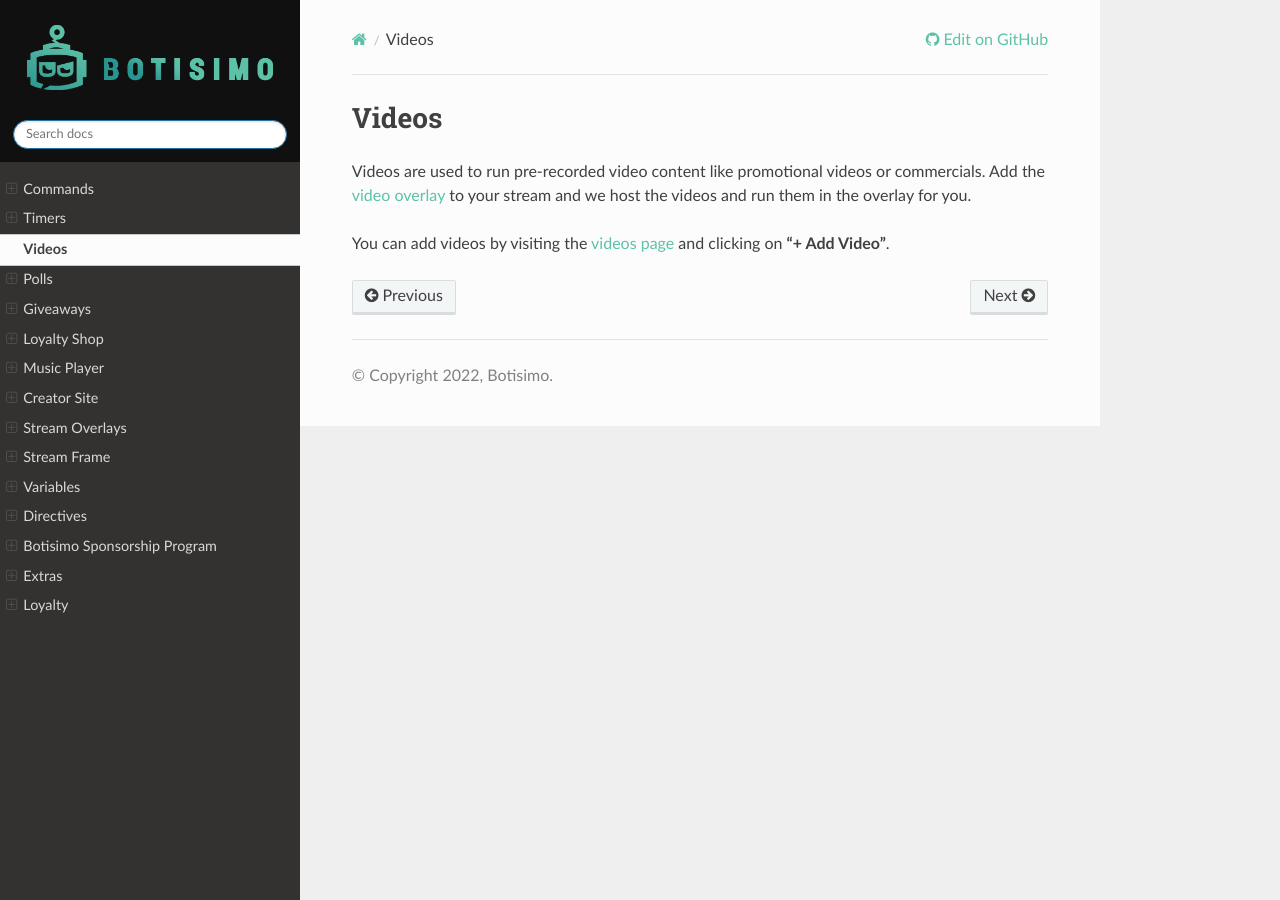
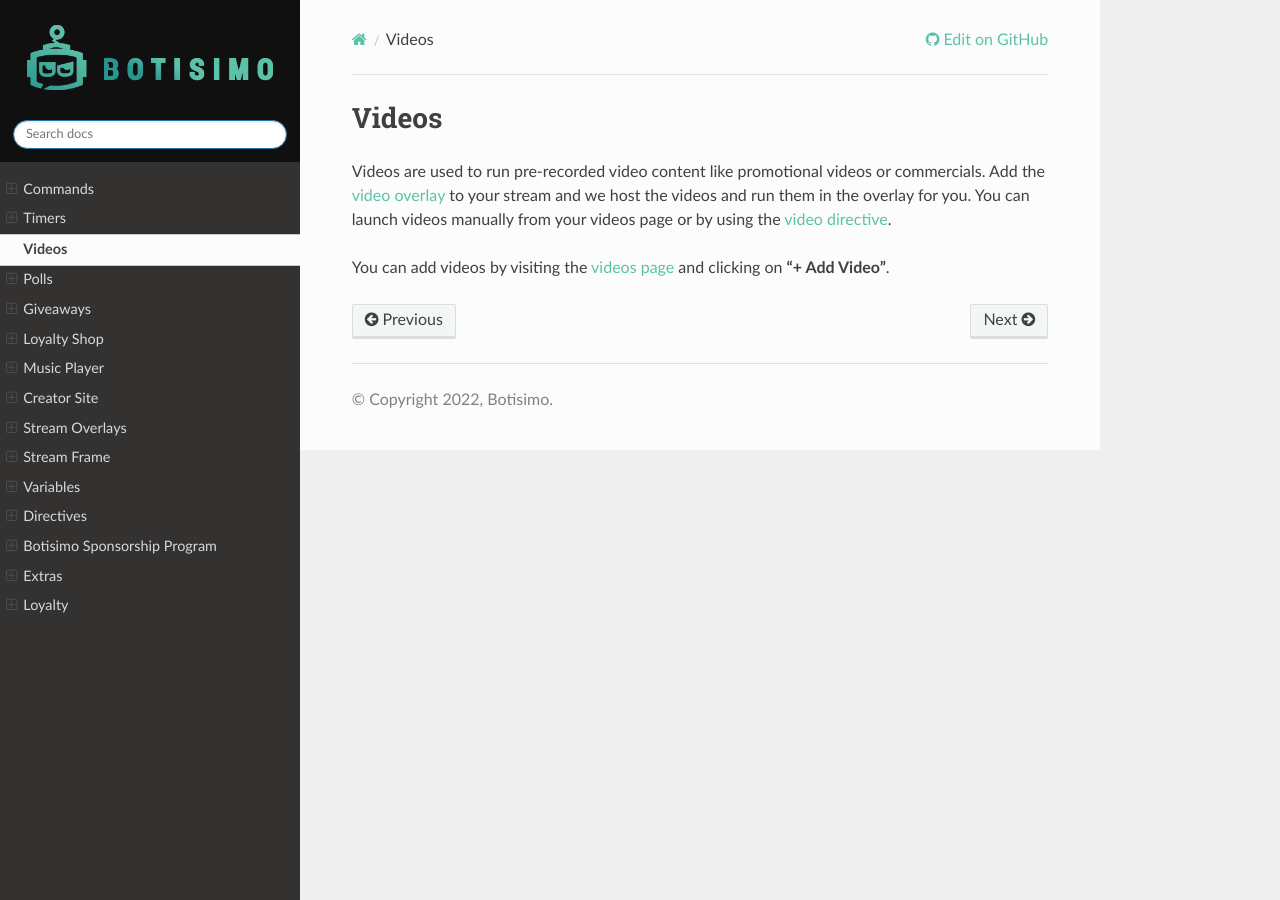
Before and after one commit to botisimo/botisimo-documentation, a Sphinx documentation site: the page built from docs/videos/index.rst, in a window 1280 px wide. Built offline with Sphinx 7.4.7 and the Read the Docs theme 2.0.0, drawn with Linux system fonts in a browser that asks for light colours; a script that is not in the unit is left out.

Commit message:
add reference to video directive

```diff
--- a/docs/variables/cache.rst
+++ b/docs/variables/cache.rst
@@ -1,7 +1,7 @@
 $(cache)
 ========
 
-Resolve a value from the cache. Values can be save to the cache using the :doc:`cache directive </directives/cache>`.
+Resolve a value from the cache. Values can be saved to the cache using the :doc:`cache directive </directives/cache>`.
 
 Usage:
     $(cache ``<key>``)
--- a/docs/videos/index.rst
+++ b/docs/videos/index.rst
@@ -1,6 +1,6 @@
 Videos
 ======
 
-Videos are used to run pre-recorded video content like promotional videos or commercials. Add the `video overlay <https://botisimo.com/account/overlays>`_ to your stream and we host the videos and run them in the overlay for you.
+Videos are used to run pre-recorded video content like promotional videos or commercials. Add the `video overlay <https://botisimo.com/account/overlays>`_ to your stream and we host the videos and run them in the overlay for you. You can launch videos manually from your videos page or by using the :doc:`video directive </directives/video>`.
 
 You can add videos by visiting the `videos page <https://botisimo.com/account/videos>`_ and clicking on **"+ Add Video"**.
```
